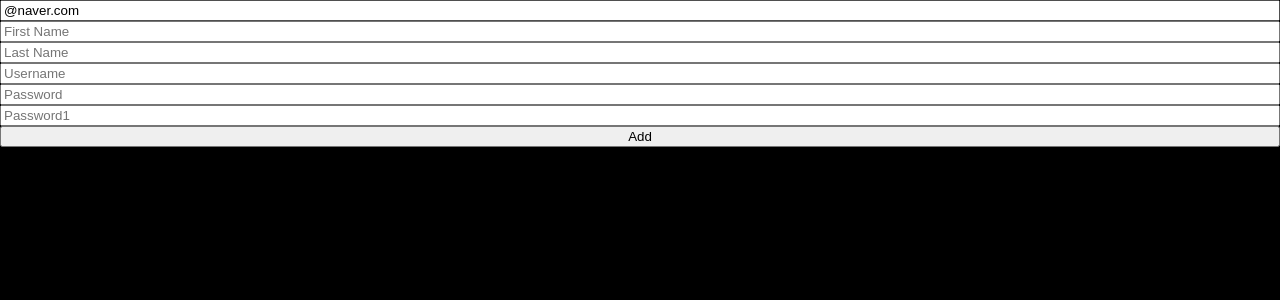
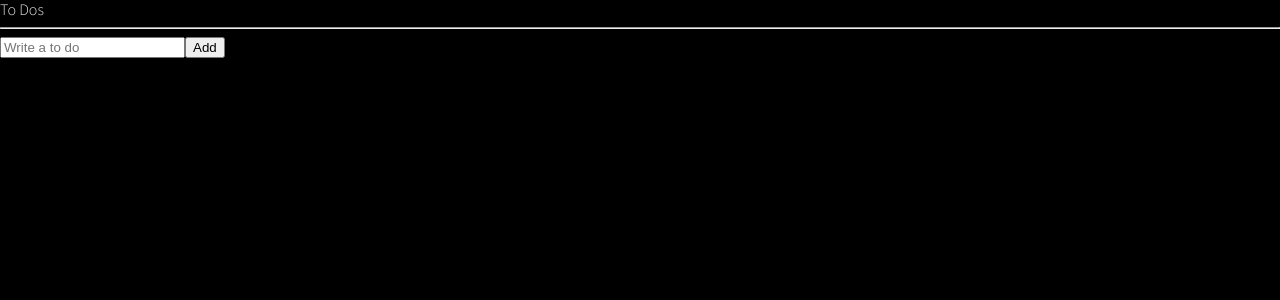
Before and after one commit to Jiwon-Jeong99/React-todoList, a React (Create React App) app in the folder todolist/: page / in a window 1280 px wide. Shown: the top 300 px of the page. Built offline with nearby package versions, Linux system fonts and the light colour scheme.

Commit message:
todolist #1

```diff
--- a/todolist/src/components/ToDoList.tsx
+++ b/todolist/src/components/ToDoList.tsx
@@ -1,128 +1,52 @@
-import { useState } from "react";
 import { useForm } from "react-hook-form";
+import { atom, useRecoilState } from "recoil";
 
-// 일반적인 form
-// function ToDoList() {
-//   const [toDo, setToDo] = useState("");
-//   const [toDoError, setToDoError] = useState("");
-//   //타입스크립트할 때만 적는거
-//   const onChange = (event: React.FormEvent<HTMLInputElement>) => {
-//     const {
-//       currentTarget: { value },
-//     } = event;
-//     setToDoError("");
-//     setToDo(value);
-//   };
-//   const onSubmit = (event: React.FormEvent<HTMLFormElement>) => {
-//     event.preventDefault();
-//     if (toDo.length < 10) {
-//       return setToDoError("To do shoule be longer");
-//     }
-//     console.log("submit");
-//   };
-//   return (
-//     <div>
-//       <form onSubmit={onSubmit}>
-//         <input onChange={onChange} value={toDo} placeholder="Write a to do" />
-//         <button>Add</button>
-//         {toDoError !== "" ? toDoError : null}
-//       </form>
-//     </div>
-//   );
-// }
-
-//useForm
 interface IForm {
-  email: string;
-  firstName: string;
-  lastName: string;
-  username: string;
-  password: string;
-  password1: string;
-  extraError?: string;
+  toDo: string;
 }
 
+interface IToDo {
+  text: string;
+  id: number;
+  category: "TO_DO" | "DOING" | "DONE";
+}
+
+//atom
+const toDoState = atom<IToDo[]>({
+  key: "toDo",
+  default: [],
+});
+
 function ToDoList() {
-  const {
-    register,
-    watch,
-    handleSubmit,
-    formState: { errors },
-    setError,
-  } = useForm<IForm>({
-    defaultValues: {
-      email: "@naver.com",
-    },
-  });
-  const onValid = (data: IForm) => {
-    if (data.password !== data.password1) {
-      setError(
-        "password1",
-        { message: "Password are not the same" },
-        { shouldFocus: true }
-      );
-      console.log(errors);
-    }
+  //atom의 값을 가져옴
+  const [toDos, setToDos] = useRecoilState(toDoState);
+  const { register, handleSubmit, setValue } = useForm<IForm>();
+  const handleValid = ({ toDo }: IForm) => {
+    //이전의 state를 받아서(oldToDos도 IToDo[]를 상속받으니 배열임) new state 리턴
+    setToDos((oldToDos) => [
+      { text: toDo, id: Date.now(), category: "TO_DO" },
+      ...oldToDos,
+    ]);
+    setValue("toDo", "");
   };
   return (
     <div>
-      <form
-        style={{ display: "flex", flexDirection: "column" }}
-        onSubmit={handleSubmit(onValid)}
-      >
+      <h1>To Dos</h1>
+      <hr />
+      <form onSubmit={handleSubmit(handleValid)}>
         <input
-          {...register("email", {
-            required: "Email is required",
-            pattern: {
-              value: /^[A-Za-z0-9._%+-]+@naver.com$/,
-              message: "Only naver.com emails allowed",
-            },
+          {...register("toDo", {
+            required: "Please write a To Do",
           })}
-          placeholder="Email"
+          placeholder="Write a to do"
         />
-        <span>{errors?.email?.message}</span>
-        <input
-          {...register("firstName", {
-            required: "write here",
-            validate: {
-              noNico: (value) =>
-                value.includes("nico") ? "no nicos allowed" : true,
-              noNick: (value) =>
-                value.includes("nick") ? "no nick allowed" : true,
-            },
-          })}
-          placeholder="First Name"
-        />
-        <span>{errors?.firstName?.message}</span>
-        <input
-          {...register("lastName", { required: "write here" })}
-          placeholder="Last Name"
-        />
-        <span>{errors?.lastName?.message}</span>
-        <input
-          {...register("username", { required: "write here", minLength: 10 })}
-          placeholder="Username"
-        />
-        <span>{errors?.username?.message}</span>
-        <input
-          {...register("password", { required: "write here", minLength: 5 })}
-          placeholder="Password"
-        />
-        <span>{errors?.password?.message}</span>
-        <input
-          {...register("password1", {
-            required: "Password is required",
-            minLength: {
-              value: 5,
-              message: "Your password is too short.",
-            },
-          })}
-          placeholder="Password1"
-        />
-        <span>{errors?.password1?.message}</span>
         <button>Add</button>
-        <span>{errors?.extraError?.message}</span>
       </form>
+      <ul>
+        {toDos.map((toDo) => (
+          <li key={toDo.id}>{toDo.text}</li>
+        ))}
+      </ul>
     </div>
   );
 }
```
